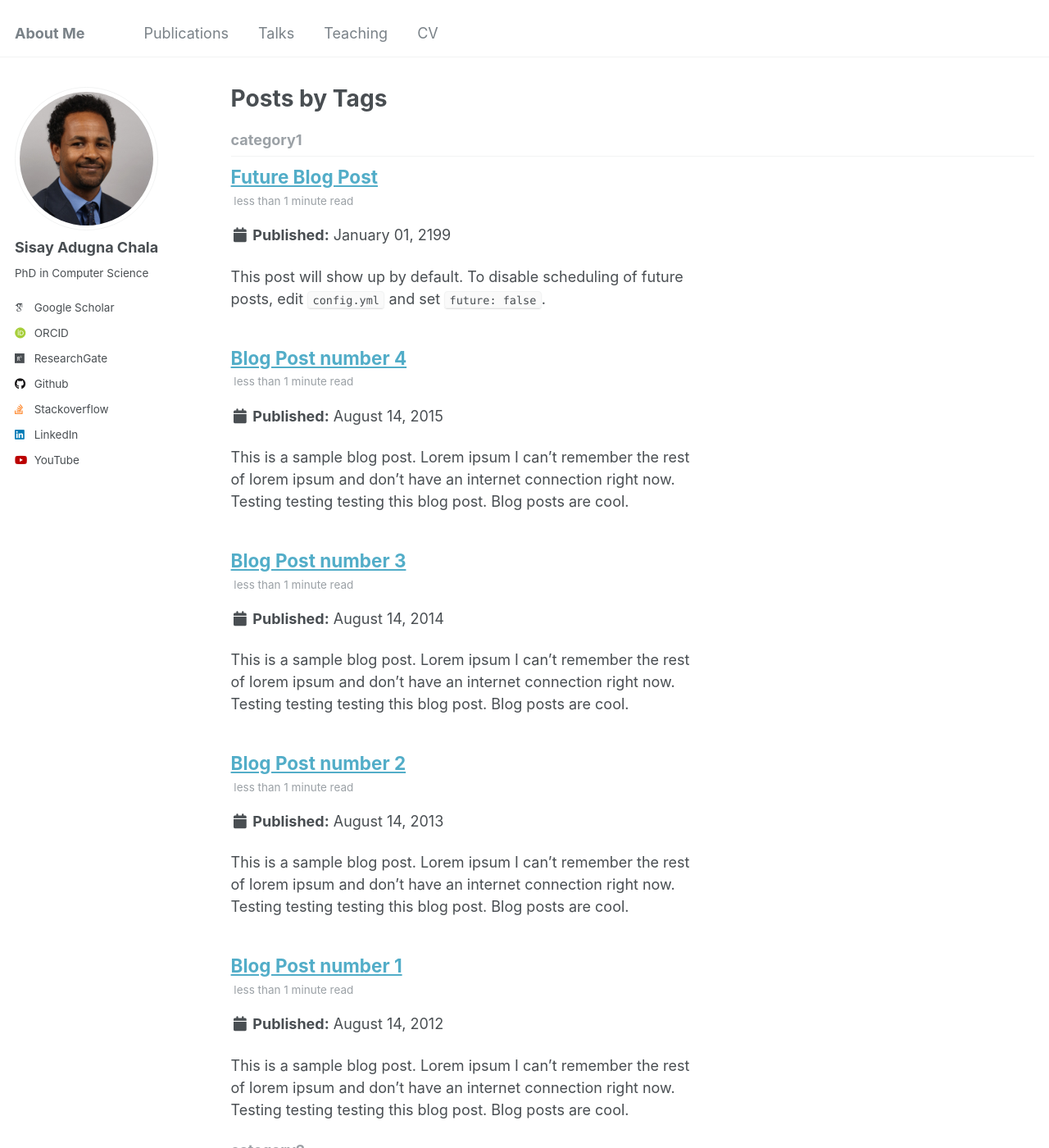
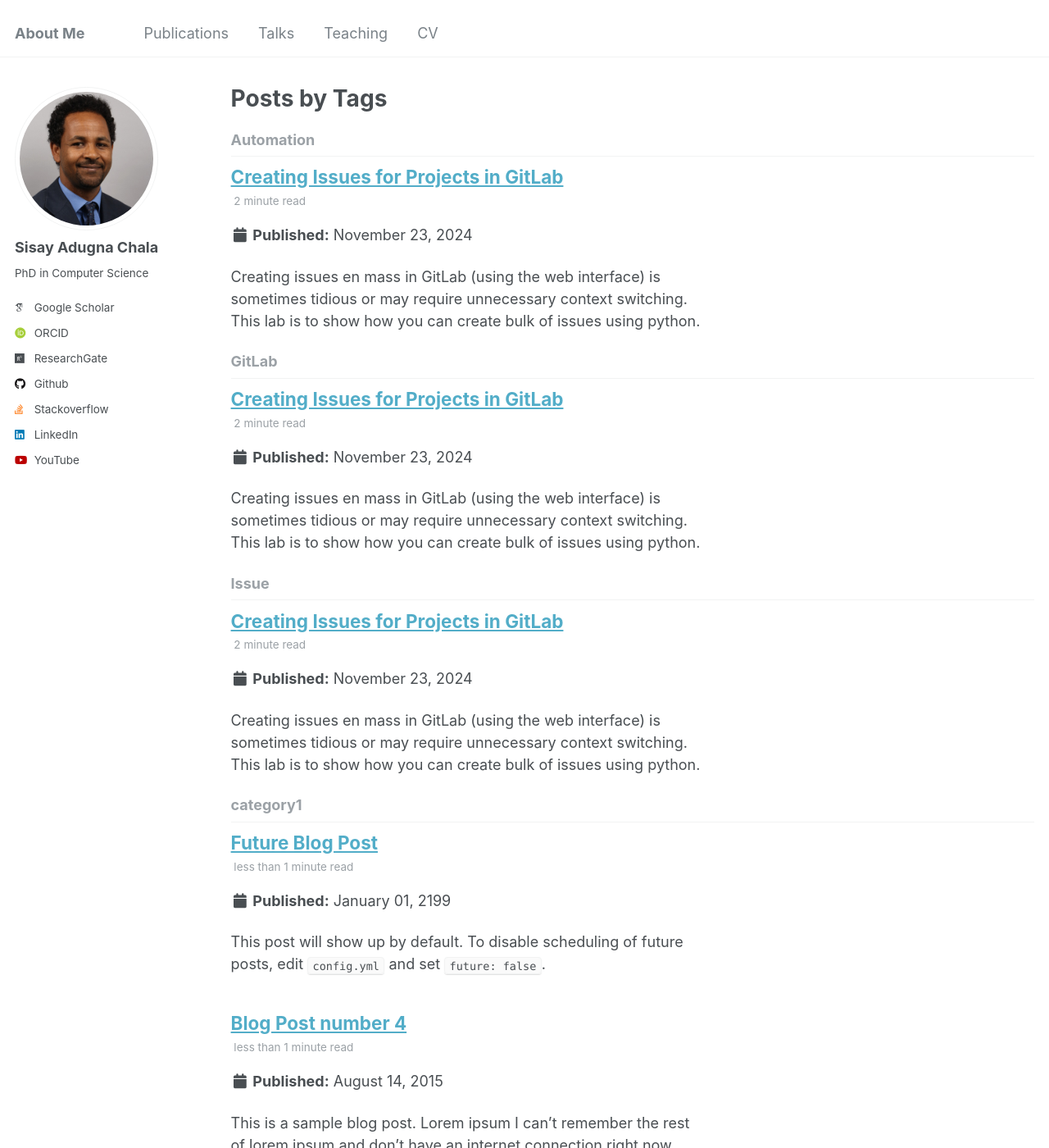
Before and after one commit to sisayie/sisayie.github.io, a Jekyll site: the page built from _pages/tag-archive.html, in a window 1280 px wide and 1400 px high. Shown: the whole window at 82% size. Built offline with Jekyll 4.4.1, drawn with Linux system fonts in a browser that asks for light colours; some web fonts are replaced; some of the changed text lies outside the part shown.

Commit message:
Blog post: creating-issues-for-projects-in-GitLab

````diff
--- a/_posts/2012-08-14-blog-post-1.md
+++ /dev/null
@@ -1,20 +0,0 @@
----
-title: 'Blog Post number 1'
-date: 2012-08-14
-permalink: /posts/2012/08/blog-post-1/
-tags:
-  - cool posts
-  - category1
-  - category2
----
-
-This is a sample blog post. Lorem ipsum I can't remember the rest of lorem ipsum and don't have an internet connection right now. Testing testing testing this blog post. Blog posts are cool.
-
-Headings are cool
-======
-
-You can have many headings
-======
-
-Aren't headings cool?
-------
--- /dev/null
+++ b/_posts/2024-11-23-creating-issues-for-projects-in-GitLab.md
@@ -0,0 +1,67 @@
+---
+title: 'Creating Issues for Projects in GitLab'
+date: 2024-11-23
+permalink: /posts/2024/11/creating-issues-for-projects-in-GitLab/
+tags:
+  - GitLab
+  - Issue
+  - Automation
+---
+
+Creating issues  en mass in GitLab (using the web interface) is sometimes tidious or may require unnecessary context switching. This lab is to show how you can create bulk of issues using python.
+
+Requirements
+======
+
+1) You need to install python-gitlab library (https://python-gitlab.readthedocs.io/en/stable/gl_objects/issues.html#project-issues) in order to perform more complex logic during issue creation
+
+2) You need to create a project and get its id.
+
+3) You need to have personal access token.
+! pip install python-gitlab
+
+Steps
+======
+
+1) Authentication
+------
+Provide your personal access token and the Gitlab instance url. You can generate a token with the necessary scopes (e.g., API) from your GitLab profile settings.
+
+2) Project Selection
+------
+Provide the ID of the project where you want to create the issue. You can find the project ID in the project's URL (see screenshot below).
+
+3) Creating the Issue
+------
+The new issue uses dictionary and defines the title, description, and labels for the new issue. You can customize these fields as needed. Once the dictionary is populated with the necessary information, the project.issues.create(new_issue) method creates the issue and returns an Issue object. The full code for creating a new issue is shown below.
+
+Code
+======
+
+# import required library
+import gitlab
+
+# Authenticate to GitLab
+gl = gitlab.Gitlab('https://your_gitlab_instance_url', private_token='your_private_token')
+
+# Select the project
+project = gl.projects.get(project_id='your_project_id')
+
+# Create a new issue
+new_issue = {
+    'title': 'New Issue Title',
+    'description': 'This is a new issue description.',
+    'labels': ['bug', 'frontend']
+}
+
+issue = project.issues.create(new_issue)
+
+print(f"New issue created: {issue.title}")
+
+How (and from where) do you get project id? You can get project id by clicking the 3 dots after Fork on Gitlab web interface as shown in the screenshot below. As soon as you click the three dots, you will see the popup that reads "Copy project ID: <id>". Clicking on the popup will copy the project id to clipboard. You can then paste it in ```project = gl.projects.get(id='your_project_id')``` to replace the placeholder ```your_project_id```.
+<img src="how_to_get_project_id.png" alt="drawing" width="600"/>
+
+You can extend the above code by incorporating the following:
+- Error Handling: Consider adding error handling mechanisms to handle exceptions like authentication failures, API rate limits, or network errors.
+- Asynchronous Operations: For large-scale operations, you might want to explore asynchronous programming techniques to improve performance.
+- Advanced Features: The gitlab library offers many more features, such as assigning issues to users, setting due dates, and closing issues. Refer to the library's documentation for detailed usage.
````
Also changed, not shown: _teaching/2014-Software-Engineering-for-Mechatronics.md (+1 -1 lines), files/how_to_get_project_id.png (added), 1 other file.
